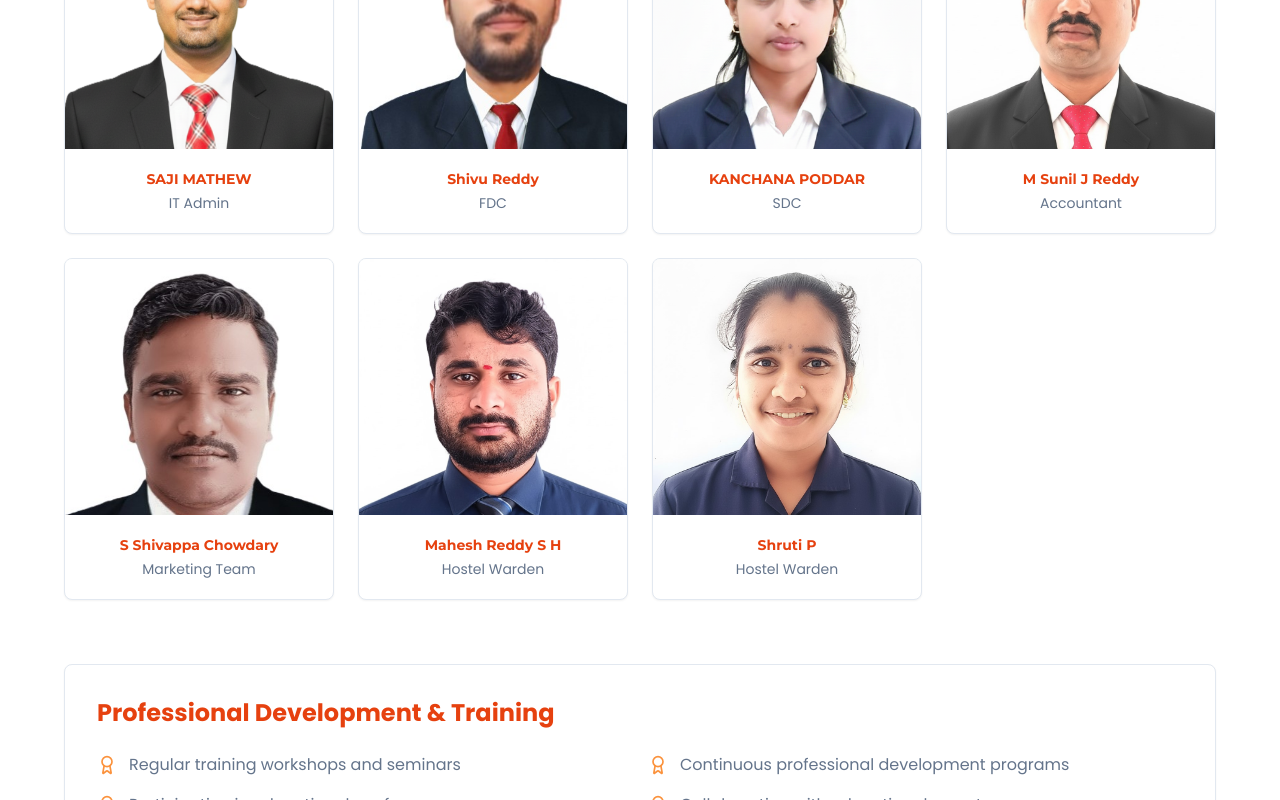
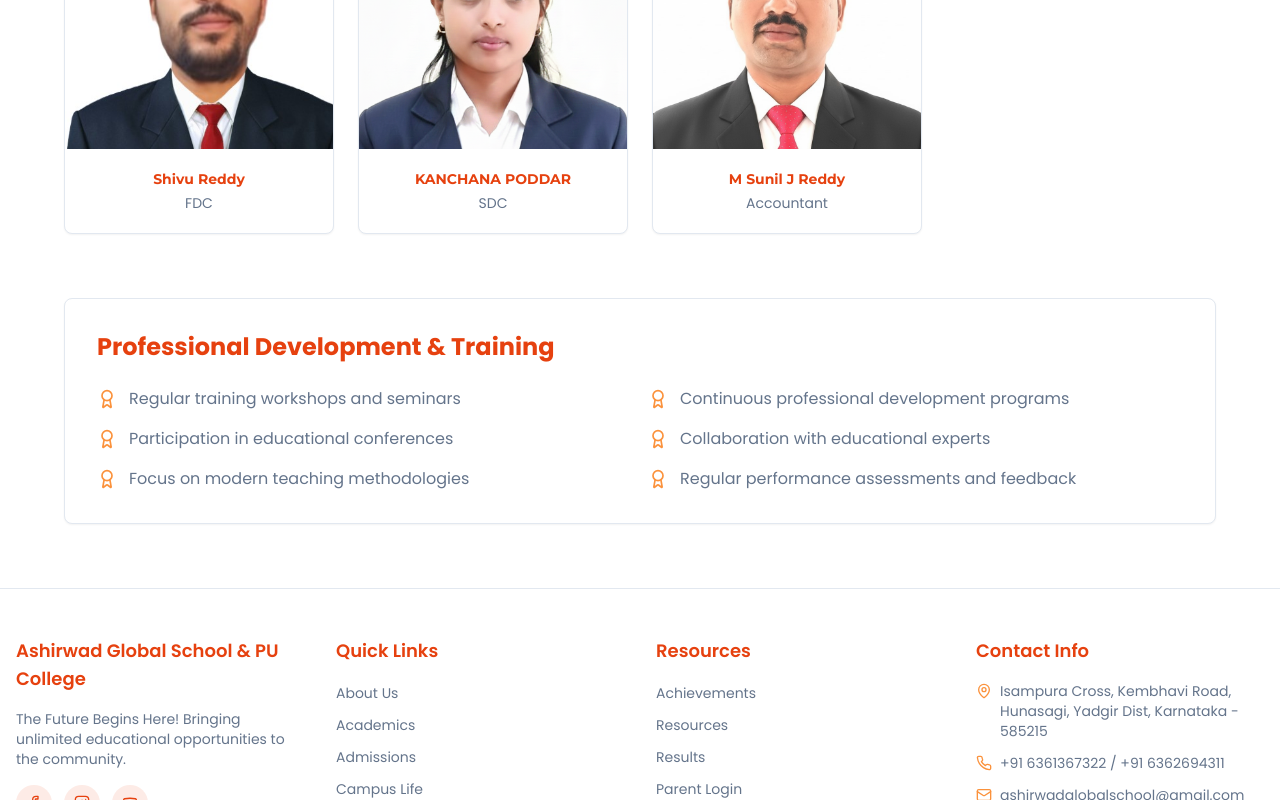
Before and after one commit to ROI-213/Ashirwad_school, a React (Vite) app: page /about/faculties in a window 1280 px wide. Shown: the part 1666-2466 px from the top of the page. Built offline with nearby package versions, Linux system fonts and the light colour scheme; the HTML template or start-up script is replaced by a standard one.

Commit message:
Remove specified staff members from office staff section

```diff
--- a/src/pages/about/OurFaculties.tsx
+++ b/src/pages/about/OurFaculties.tsx
@@ -9,13 +9,9 @@ import teachingStaff08 from "@/assets/teaching-staff-08.jpg";
 import teachingStaff11 from "@/assets/teaching-staff-11.png";
 import teachingStaff13 from "@/assets/teaching-staff-13.jpg";
 
-import officeStaff1 from "@/assets/office-staff-1.png";
 import officeStaff2 from "@/assets/office-staff-2.jpeg";
 import officeStaff3 from "@/assets/office-staff-3.png";
 import officeStaff4 from "@/assets/office-staff-4.jpg";
-import officeStaff5 from "@/assets/office-staff-5.jpg";
-import officeStaff6 from "@/assets/office-staff-6.jpg";
-import officeStaff7 from "@/assets/office-staff-7.jpg";
 
 const OurFaculties = () => {
   const teachingStaff = [
@@ -71,11 +67,6 @@ const OurFaculties = () => {
 
   const officeStaff = [
     {
-      name: "SAJI MATHEW",
-      role: "IT Admin",
-      image: officeStaff1,
-    },
-    {
       name: "Shivu Reddy",
       role: "FDC",
       image: officeStaff2,
@@ -89,21 +80,6 @@ const OurFaculties = () => {
       name: "M Sunil J Reddy",
       role: "Accountant",
       image: officeStaff4,
-    },
-    {
-      name: "S Shivappa Chowdary",
-      role: "Marketing Team",
-      image: officeStaff5,
-    },
-    {
-      name: "Mahesh Reddy S H",
-      role: "Hostel Warden",
-      image: officeStaff6,
-    },
-    {
-      name: "Shruti P",
-      role: "Hostel Warden",
-      image: officeStaff7,
     },
   ];
 
```
